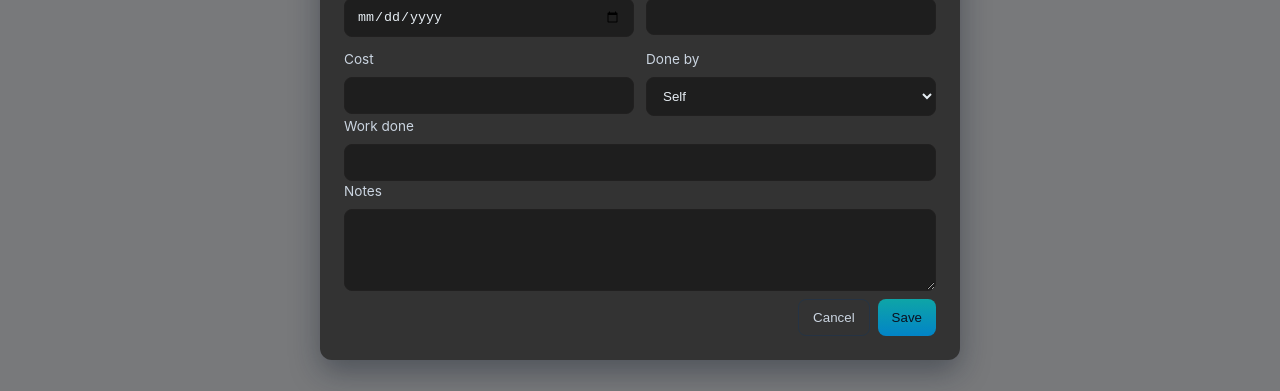
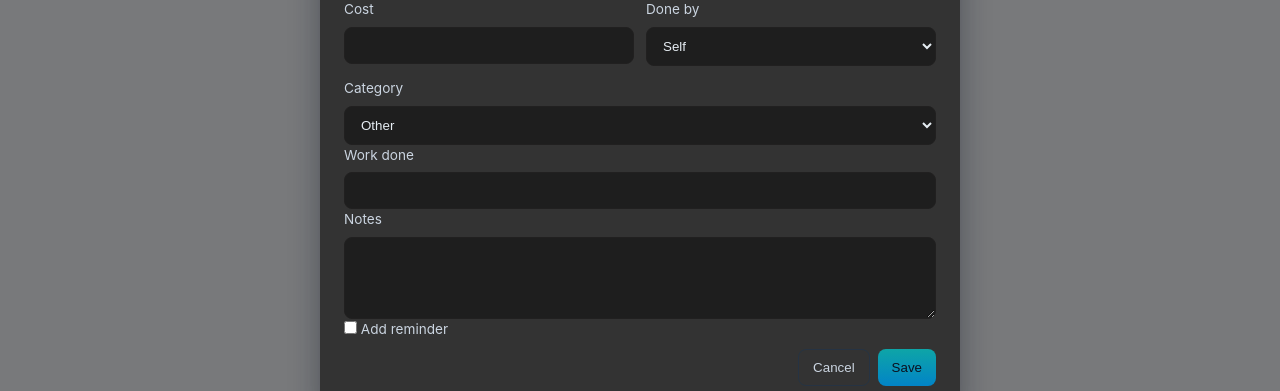
Before and after one commit to Didilusse/Glovebox, a Vue app in the folder frontend/: page /maintenance/1 in a window 1280 px wide. Both pictures are taken after a click on the button "Add new". Shown: the part 271-662 px from the top of the page. Built offline with nearby package versions, Linux system fonts and the light colour scheme; no server answers; the HTML template or start-up script is replaced by a standard one.

Commit message:
Add category selection and reminder editing functionality to Maintenance components

```diff
--- a/frontend/src/components/MaintenanceForm.vue
+++ b/frontend/src/components/MaintenanceForm.vue
@@ -35,6 +35,22 @@
             </select>
             <span v-if="isSubmitted && !done_by" class="error-text">Who performed the work is required.</span>
           </div>
+
+          <div class="field">
+            <label for="category">Category</label>
+            <select id="category" v-model="category" :class="{'input-error': isSubmitted && !category}">
+              <option value="engine">Engine</option>
+              <option value="suspension">Suspension</option>
+              <option value="exterior">Exterior</option>
+              <option value="interior">Interior</option>
+              <option value="wheels">Wheels</option>
+              <option value="brakes">Brakes</option>
+              <option value="exhaust">Exhaust</option>
+              <option value="fluids">Fluids</option>
+              <option value="other">Other</option>
+            </select>
+            <span v-if="isSubmitted && !category" class="error-text">Category is required.</span>
+          </div>
         </div>
 
         <div class="form-row">
@@ -50,6 +66,28 @@
             <label for="notes">Notes</label>
             <textarea id="notes" rows="4" v-model="notes" :class="{'input-error': isSubmitted && !notes.trim()}"></textarea>
             <span v-if="isSubmitted && !notes.trim()" class="error-text">Notes are required.</span>
+          </div>
+        </div>
+
+        <div class="form-row">
+          <div class="field">
+            <label>
+              <input type="checkbox" v-model="createReminder" /> Add reminder
+            </label>
+          </div>
+        </div>
+
+        <div class="form-row" v-if="createReminder">
+          <div class="field">
+            <label for="interval_months">Interval (months)</label>
+            <input id="interval_months" type="number" v-model.number="interval_months" min="0" />
+            <span v-if="isSubmitted && createReminder && (interval_months === null || interval_months === '')" class="error-text">Provide months or miles.</span>
+          </div>
+
+          <div class="field">
+            <label for="interval_miles">Interval (miles)</label>
+            <input id="interval_miles" type="number" v-model.number="interval_miles" min="0" />
+            <span v-if="isSubmitted && createReminder && (interval_miles === null || interval_miles === '')" class="error-text">Provide months or miles.</span>
           </div>
         </div>
 
@@ -71,8 +109,13 @@ const date = ref('')
 const mileage = ref(null)
 const cost = ref(null)
 const done_by = ref('self')
+const category = ref('other')
 const work_done = ref('')
 const notes = ref('')
+
+const createReminder = ref(false)
+const interval_months = ref(null)
+const interval_miles = ref(null)
 
 const isSubmitted = ref(false);
 
@@ -84,10 +127,14 @@ function handleCreateMaintenance() {
   const hasCost = !(cost.value === null || cost.value === '')
   const hasWork = Boolean(work_done.value && work_done.value.trim())
   const hasDoneBy = Boolean(done_by.value)
+  const hasCategory = Boolean(category.value)
   const hasDate = Boolean(date.value)
   const hasNotes = Boolean(notes.value && notes.value.trim())
 
-  if (!hasMileage || !hasCost || !hasWork || !hasDoneBy || !hasDate || !hasNotes) {
+  // If createReminder true, require at least one interval value
+  const hasInterval = !createReminder.value || ( (interval_months.value !== null && interval_months.value !== '') || (interval_miles.value !== null && interval_miles.value !== '') )
+
+  if (!hasMileage || !hasCost || !hasWork || !hasDoneBy || !hasCategory || !hasDate || !hasNotes || !hasInterval) {
     return
   }
 
@@ -96,6 +143,9 @@ function handleCreateMaintenance() {
     mileage: Number(mileage.value),
     cost: Number(cost.value),
     done_by: done_by.value,
+    category: category.value,
+    interval_months: createReminder.value ? (interval_months.value !== null && interval_months.value !== '' ? Number(interval_months.value) : null) : null,
+    interval_miles: createReminder.value ? (interval_miles.value !== null && interval_miles.value !== '' ? Number(interval_miles.value) : null) : null,
     work_done: work_done.value.trim(),
     notes: notes.value.trim()
   }
--- a/frontend/src/components/MaintenanceList.vue
+++ b/frontend/src/components/MaintenanceList.vue
@@ -9,6 +9,7 @@
       :key="log._id"
       :log="log"
       @delete="$emit('delete', $event)"
+      @edit-reminder="$emit('edit-reminder', $event)"
     />
   </section>
 </template>
--- a/frontend/src/components/MaintenanceLogCard.vue
+++ b/frontend/src/components/MaintenanceLogCard.vue
@@ -10,11 +10,13 @@
         <p class="meta">Date: {{ log.date_of_service || 'N/A' }}</p>
         <p class="meta">Mileage: {{ log.mileage ?? 'N/A' }}</p>
         <p class="meta">Cost: {{ log.cost ?? 'N/A' }}</p>
+        <p v-if="log.reminder_date || log.reminder_mileage" class="meta">Reminder: {{ log.reminder_date ? log.reminder_date : '' }} {{ log.reminder_mileage ? `(at ${log.reminder_mileage} miles)` : '' }}</p>
         <p v-if="log.notes" class="meta">Notes: {{ log.notes }}</p>
       </div>
 
       <div class="actions">
         <button class="delete" @click="$emit('delete', log._id)">Delete</button>
+        <button class="secondary" @click="$emit('edit-reminder', log)">Edit Reminder</button>
       </div>
     </div>
   </article>
--- a/frontend/src/views/MaintenanceView.vue
+++ b/frontend/src/views/MaintenanceView.vue
@@ -89,6 +89,36 @@ async function handleDeleteMaintenance(logId) {
   }
 }
 
+async function handleEditReminder(log) {
+  try {
+    const months = window.prompt('Enter interval months (leave blank to skip)', log.interval_months ?? '')
+    const miles = window.prompt('Enter interval miles (leave blank to skip)', log.interval_miles ?? '')
+
+    const body = {}
+    if (months !== null && months !== '') body.interval_months = Number(months)
+    if (miles !== null && miles !== '') body.interval_miles = Number(miles)
+
+    if (!Object.keys(body).length) return
+
+    const response = await fetch(`${API_BASE}/cars/${route.params.carId}/logs/${log._id}`, {
+      method: 'PATCH',
+      headers: { 'Content-Type': 'application/json' },
+      body: JSON.stringify(body)
+    })
+
+    if (!response.ok) {
+      showToast('Failed to update reminder', 'error')
+      return
+    }
+
+    const updated = await response.json()
+    maintenances.value = maintenances.value.map(m => (m._id === updated._id ? updated : m))
+    showToast('Reminder updated', 'success')
+  } catch (err) {
+    showToast('Failed to update reminder', 'error')
+  }
+}
+
 function handleBack() {
   window.history.back()
 }
```
Also changed, not shown: 1 other file (tests, documents, lock files or other folders).
